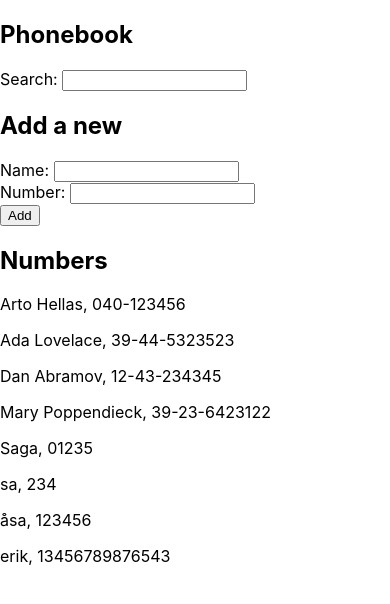
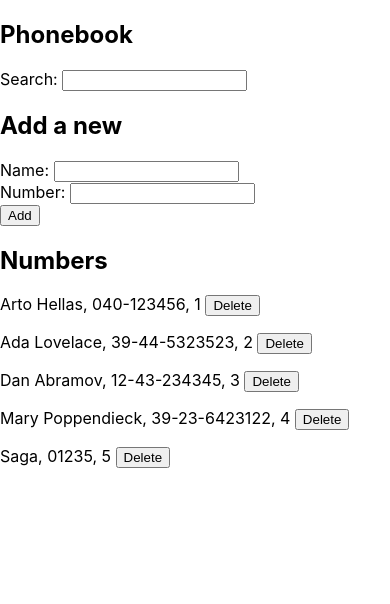
Before and after one commit to SagaRudolphi/FullStackOpen2022, a React (Create React App) app in the folder Part2/phonebook/: page / in a window 390 px wide. Shown: the top 604 px of the page. Built offline with nearby package versions, Linux system fonts and the light colour scheme; data requests are answered from the project's data file.

Commit message:
2.17 Phonebook step9

```diff
--- a/Part2/phonebook/db.json
+++ b/Part2/phonebook/db.json
@@ -24,21 +24,6 @@
       "name": "Saga",
       "number": "01235",
       "id": 5
-    },
-    {
-      "name": "sa",
-      "number": "234",
-      "id": 6
-    },
-    {
-      "name": "åsa",
-      "number": "123456",
-      "id": 7
-    },
-    {
-      "name": "erik",
-      "number": "13456789876543",
-      "id": 8
     }
   ]
 }
--- a/Part2/phonebook/src/App.js
+++ b/Part2/phonebook/src/App.js
@@ -1,8 +1,8 @@
-import {useState, useEffect} from 'react'
+import { useState, useEffect } from 'react'
 import axios from 'axios'
 import AddForm from './components/AddForm'
 import Search from './components/Search'
-import Persons from './components/Persons'
+import Person from './components/Persons'
 import personService from './services/Contacts'
 
 const App = () => {
@@ -18,6 +18,20 @@ const App = () => {
         setPersons(initialContacts)
       })
   }, [])
+
+  const removePersonOf = id => {
+    console.log('you want to remove ', id)
+
+    let deletedPerson = persons.find(p => p.id === id)
+
+    if (window.confirm(`Do you really want to delete ${deletedPerson.name}?`)) {
+      personService
+        .remove(id)
+        .then(response => {
+          personService.getAll().then(allContacts => { setPersons(allContacts) })
+        })
+    }
+  }
 
   const addPerson = (event) => {
 
@@ -71,7 +85,8 @@ const App = () => {
       </div>
       <h2>Numbers</h2>
       <div>
-        {<Persons persons={searchPersons} />}
+        {(persons.map(person =>
+          <Person key={person.name} person={person} id={person.id} removePersonid={() => removePersonOf(person.id)} />))}
       </div>
     </div>
   )
--- a/Part2/phonebook/src/components/Persons.js
+++ b/Part2/phonebook/src/components/Persons.js
@@ -1,21 +1,6 @@
 import React from 'react'
 
+const Person = ({ person, id, removePersonid}) =>
+  <p>{person.name}, {person.number}, {id} <button onClick={removePersonid}>Delete</button></p>
 
-const Person = ({ person }) => <p>{person.name}, {person.number}</p>
-
-const Persons = ({ persons }) => {
-
-    if (persons.length !== 0){
-        console.log('lots of people', persons)
-            return (persons.map(person =>
-            <Person key={person.name} person={person} />))
-    }
-    else
-    {
-        console.log('no people')
-    }
-
-}
-
-
-export default Persons;
+export default Person;
--- a/Part2/phonebook/src/services/Contacts.js
+++ b/Part2/phonebook/src/services/Contacts.js
@@ -11,4 +11,9 @@ const create = newObject => {
     return request.then(response => response.data)
 }
 
-export default {getAll, create}
+const remove = id => {
+    const request = axios.delete(`${baseUrl}/${id}`)
+    return request.then(response => response.data)
+}
+
+export default {getAll, create, remove}
```
